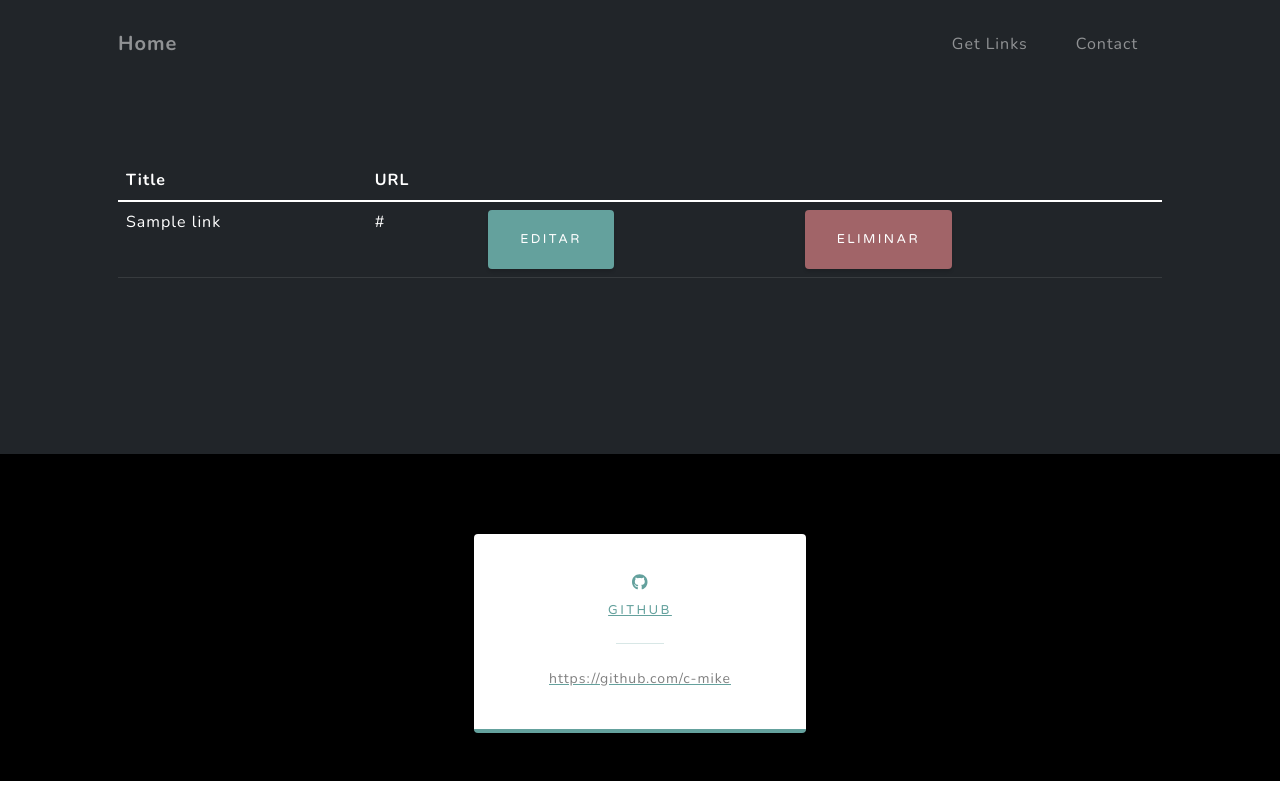
After one commit to c-mike/manage_links_front, a Django app: template front/templates/links.html in a window 1280 px wide. The commit adds this page. Run offline with Django 4.2, Linux system fonts and the light colour scheme; the template is opened without the code that fills it: most values are stand-ins (such as "Sample title", 1, 10 or a date in 2020); some libraries are stand-ins or nearby versions.

Commit message:
web crawler

```diff
--- /dev/null
+++ b/front/templates/links.html
@@ -0,0 +1,34 @@
+{% extends "main/main.html" %}
+{% load static %}
+{% block title %}News links{% endblock %}
+
+{% block content %}
+<table class="table table-dark">
+    <thead>
+        <tr>
+            {% comment %} <th> # </th> {% endcomment %}
+            <th> Title </th>
+            <th> URL </th>
+        </tr>
+    </thead>
+    <tbody>
+        {% for link in links %}
+        <tr>
+            {% comment %} <th scope="row">{{link.id}}</th> {% endcomment %}
+            <td> {{link.title}} </td>
+            <td> {{link.url}} </td>
+
+            <td> <button type="button" class="btn btn-primary"
+                onclick="showData_edit('{{link.id}}', '{{link.title}}', '{{link.url}}')"
+                data-bs-toggle="modal" data-bs-target="#editModal">
+                Editar</button></td>
+
+            <td> <button type="button" class="btn btn-danger"
+                onclick="showData_del('{{link.id}}')"
+                data-bs-toggle="modal" data-bs-target="#deleteModal">
+                Eliminar</button></td>
+        </tr>
+        {% endfor %}
+    </tbody>
+</table>
+{% endblock %}
--- a/front/templates/main/main.html
+++ b/front/templates/main/main.html
@@ -32,7 +32,7 @@
                 </button>
                 <div class="collapse navbar-collapse" id="navbarResponsive">
                     <ul class="navbar-nav ms-auto">
-                        <li class="nav-item"><a class="nav-link" href="#links">Get Links</a></li>
+                        <li class="nav-item"><a class="nav-link" href="#links" data-bs-toggle="modal" data-bs-target="#webCrawlerModal">Get Links</a></li>
                         <li class="nav-item"><a class="nav-link" href="#contact">Contact</a></li>
                     </ul>
                 </div>
@@ -48,6 +48,7 @@
 
 
         <!-- Contact-->
+        <a href="https://github.com/c-mike" target="_blank" rel="noopener noreferrer">
             <section class="contact-section bg-black pb-5" id="contact">
                 <div class="container px-4 px-lg-5">
                     <div class="row d-flex justify-content-center">
@@ -64,6 +65,32 @@
                     </div>
                 </div>
             </section>
+        </a>
+
+        <!-- webCrawler Modal -->
+        <div class="modal fade" id="webCrawlerModal" tabindex="-1" aria-labelledby="webCrawlerModalLabel" aria-hidden="true">
+            <div class="modal-dialog">
+                <div class="modal-content">
+                <div class="modal-header">
+                    <div class="row">
+                        <div class="row justify-content-between">
+                            <h5 class="modal-title col-4" id="webCrawlerModalLabel" style="font-weight:700">New Links</h5>
+                            <button type="button" class="btn-close col-4 align-self-center" data-bs-dismiss="modal" aria-label="Close"></button>
+                        </div>
+                        <form class="form-sample" method="post" action="/">
+                        {% csrf_token %}
+                            <div class="my-3">
+                                <label for="exampleInputEmail1" class="form-label">Insere o link do site para capturar os seus link!</label>
+                                <div class="input-group">
+                                    <input name="input_link" type="text" class="form-control" placeholder="web site link" aria-label="web site link" aria-describedby="button-addon2">
+                                    <button class="btn btn-primary" type="submit" id="button-addon2">Pesquisar</button>
+                                </div>
+                            </div>
+                        </form>
+                    </div>
+                </div>
+            </div>
+        </div>
     </body>
 
 <!-- JavaScript -->
```
Also changed, not shown: front/views.py (+22 -4 lines). Lines whose indentation alone changed are shown as unchanged.
